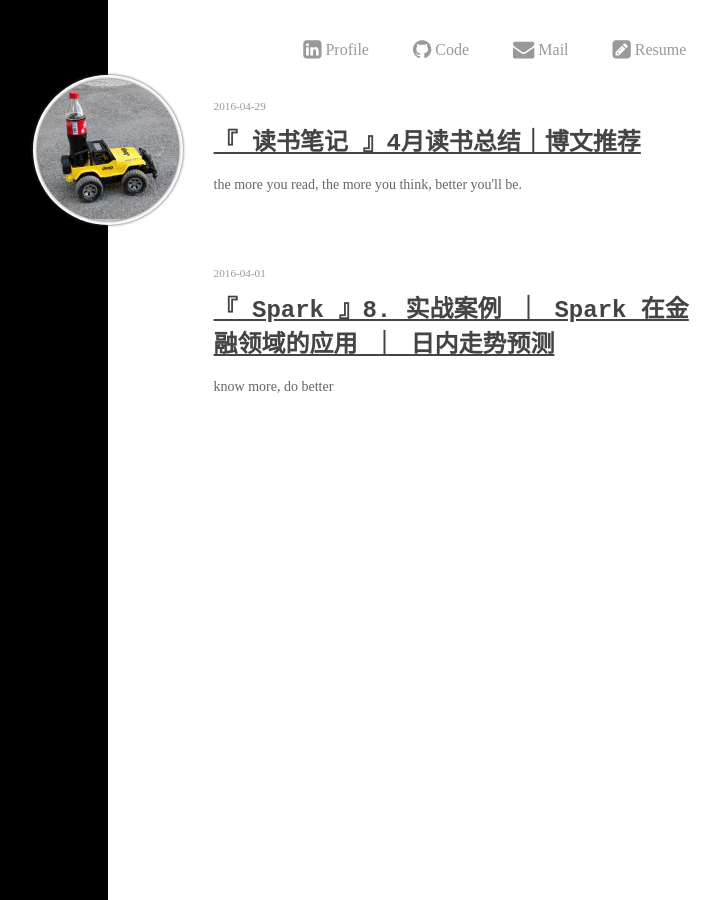
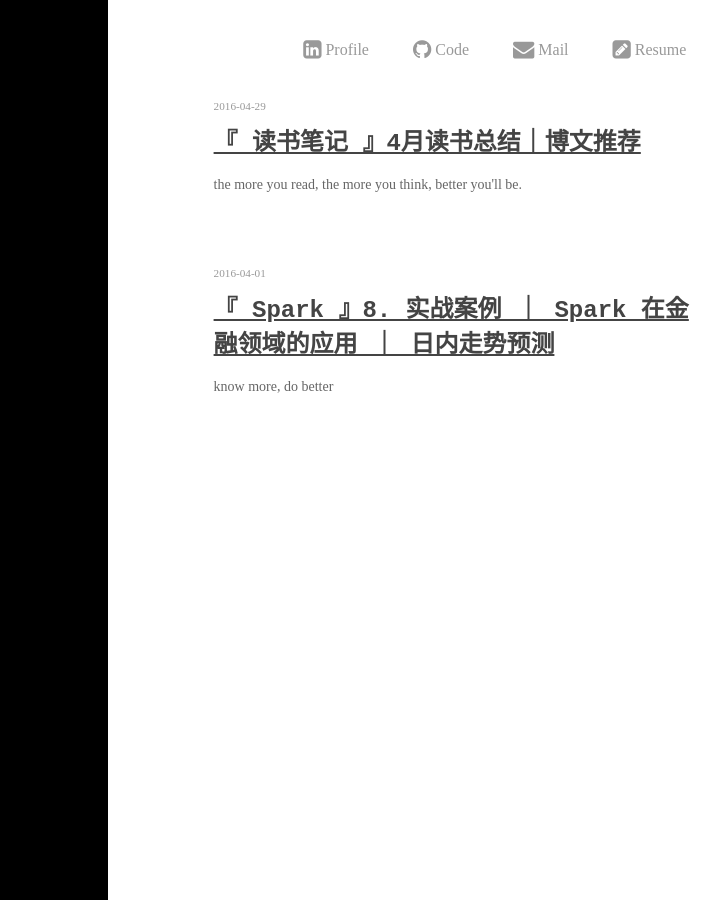
Before and after one commit to Liaohuanle/react-webpack-jekyll-gitpage, a Jekyll site: the page built from index.html, in a window 1280 px wide. Shown: the whole page, without its empty margins (276-995 px from the left). Built offline with Jekyll 4.4.1, drawn with Linux system fonts in a browser that asks for light colours.

Commit message:
save code

```diff
--- a/_config.yml
+++ b/_config.yml
@@ -4,5 +4,5 @@ permalink: /:title
 encoding: UTF-8
 
 title: liaohuanle
-baseurl: https://github.com/Liaohuanle/liao.github.io
+baseurl: https://github.com/Liaohuanle/Liaohuanle.github.io/index.html
 feed: /atom.xml
--- a/index.html
+++ b/index.html
@@ -30,9 +30,6 @@ layout: home
       });
     </script>
     <div class="aside">
-      <div id="avatar" class="avatar circle" style="width: 150px; height: 150px; position: absolute; right: -75px; top: 75px; opacity: 0;">
-        <div class="center circle" style="margin-top: 4px; height: 142px; width: 142px; background-image: url('images/2.jpg')"></div>
-      </div>
 
     </div>
 </div>
```
Also changed, not shown: 1 other file.
